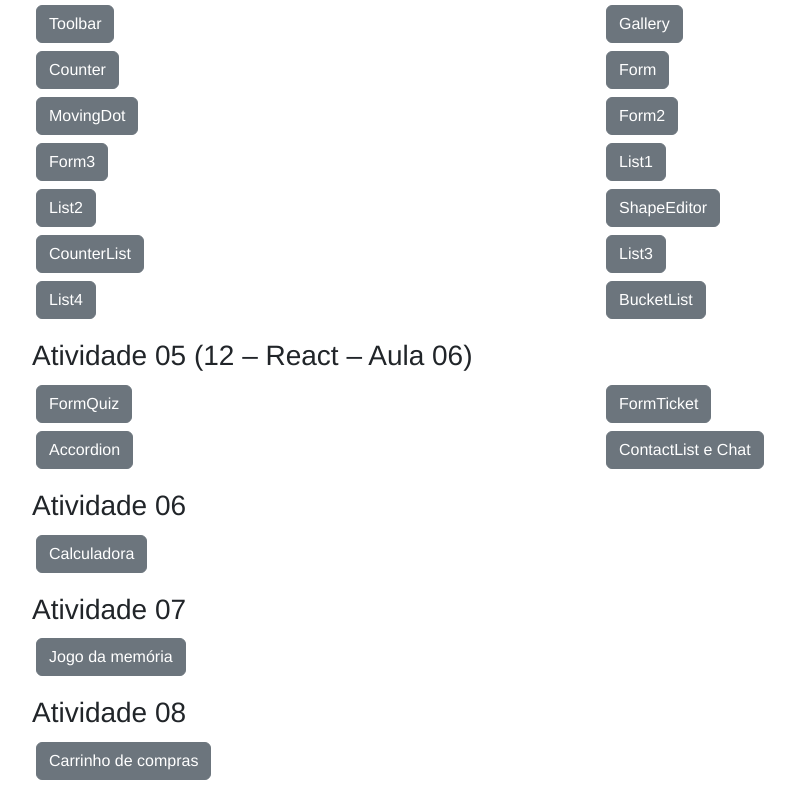
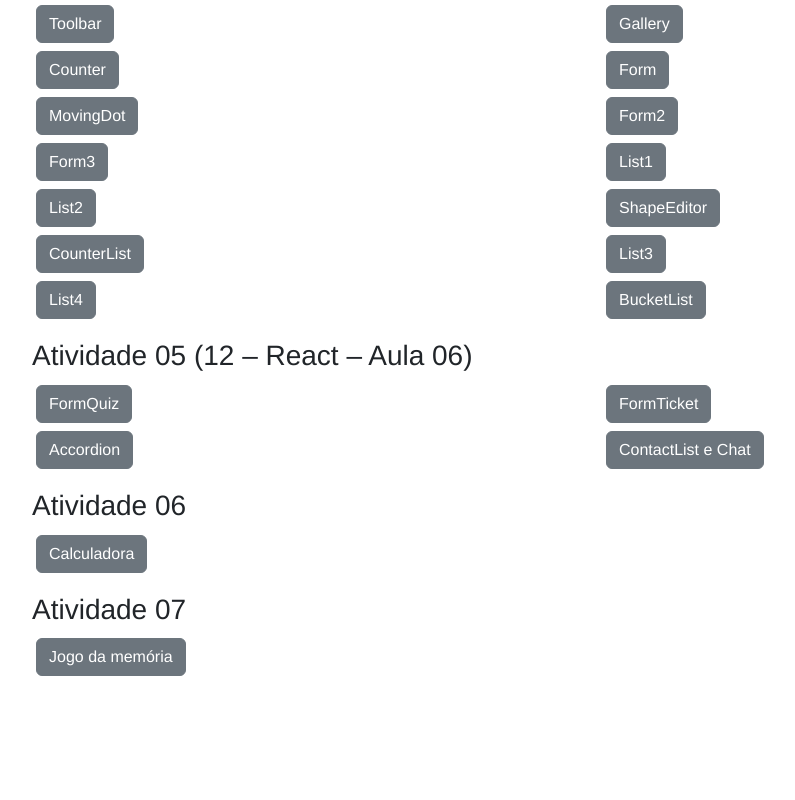
Before and after one commit to leidyAguiar/meu-app, a React (Create React App) app: page / in a window 1280 px wide. Shown: the part 375-1175 px from the top of the page, without its empty margins (50-845 px from the left). After the commit the page ends 1071 px from the top, so only its background shows below. Built offline with nearby package versions, Linux system fonts and the light colour scheme.

Commit message:
Removido carrinho

```diff
--- a/src/Home.js
+++ b/src/Home.js
@@ -56,12 +56,6 @@ const Home = () => {
           <h3>Atividade 07</h3>
           <li className="col-6"><Link className="btn btn-secondary m-1" to="/jogo-da-memória">Jogo da memória</Link></li>
         </ul>
-
-        <ul className="row list-unstyled">
-          <h3>Atividade 08</h3>
-          <li className="col-6"><Link className="btn btn-secondary m-1" to="/carrinho-de-compras">Carrinho de compras</Link></li>
-        </ul>
-
       </nav>
     </div>
   );
--- a/src/minhasRotas.js
+++ b/src/minhasRotas.js
@@ -25,7 +25,6 @@ import FormTicket from "./components/atividade05/FormTicket";
 import Accordion from "./components/atividade05/Accordion";
 import Messenger from "./components/atividade05/App";
 import JogoMemoria from "./components/atividade07/JogoMemoria";
-import Loja from "./components/atividade08/loja/Loja";
 import Calculadora from "./components/atividade06/Calculadora";
 
 export default function MinhasRotas() {
@@ -65,7 +64,6 @@ export default function MinhasRotas() {
 
         <Route path="/jogo-da-memória" element={<JogoMemoria />} />
 
-        <Route path="/carrinho-de-compras" element={<Loja />} />
       </Routes>
     </BrowserRouter>
   );
```
Also changed, not shown: 2 other files (tests, documents, lock files or other folders).
